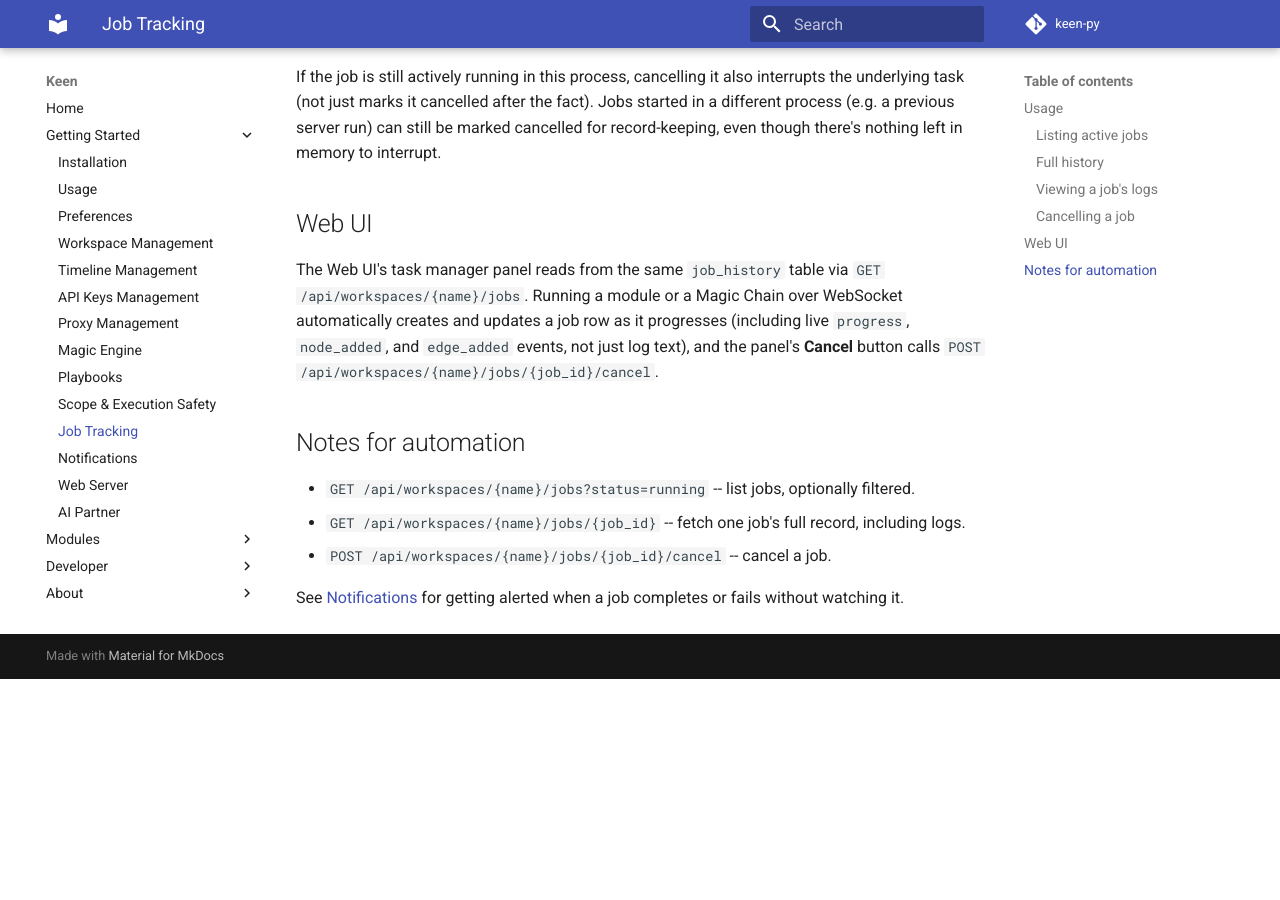
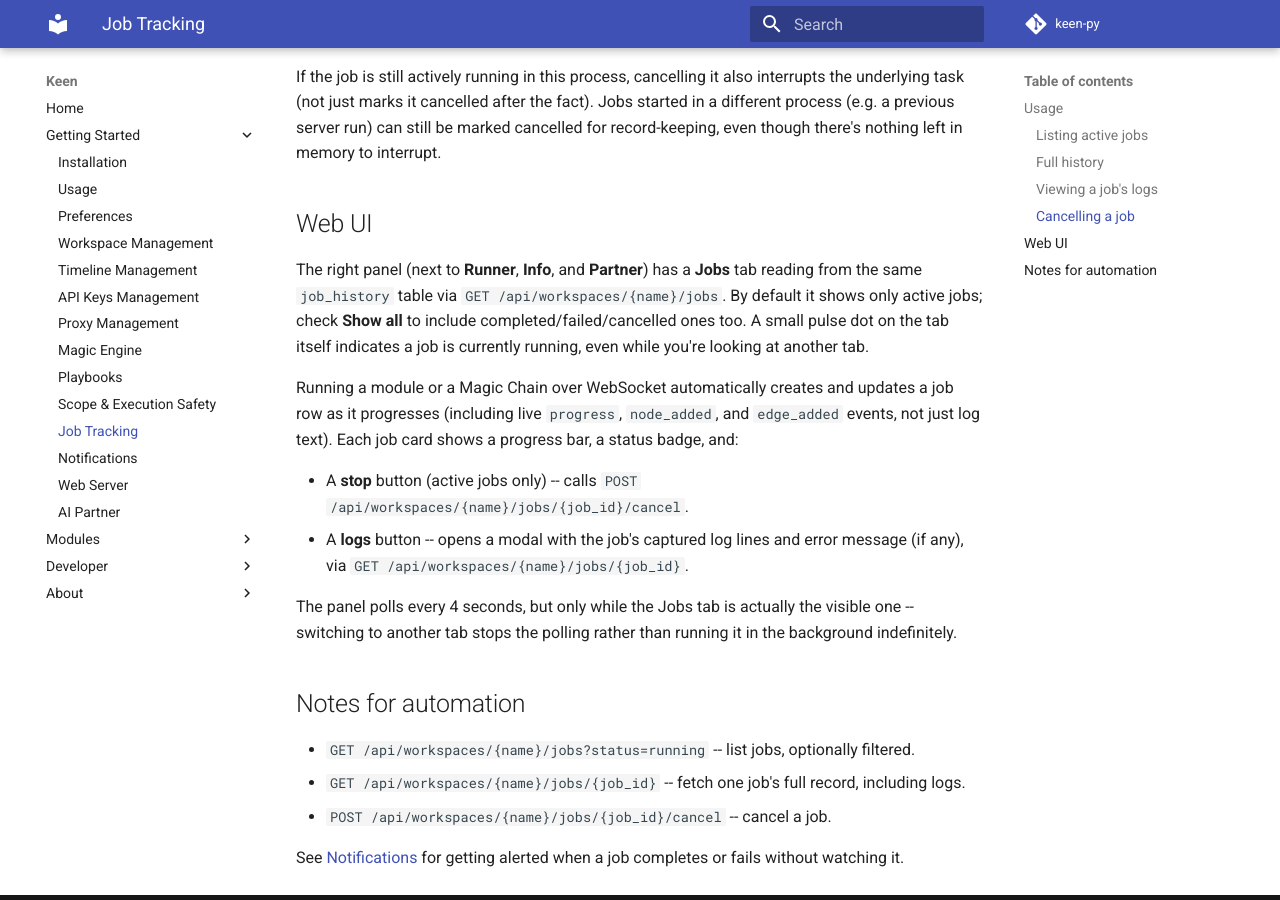
Before and after one commit to samuel-s-marques/keen-py, an MkDocs documentation site: the page built from docs/getting-started/jobs.md, in a window 1280 px wide and 900 px high, scrolled down 1199 px. Built offline with MkDocs 1.6.1 and Material for MkDocs 9.7.7, drawn with Linux system fonts in a browser that asks for light colours; comment, search, counter and statistics services are not loaded; before the commit the page ends 1878 px from its top, so only the background shows below that.

Commit message:
Update jobs.md

```diff
--- a/docs/getting-started/jobs.md
+++ b/docs/getting-started/jobs.md
@@ -50,7 +50,14 @@ If the job is still actively running in this process, cancelling it also interru
 
 ## Web UI
 
-The Web UI's task manager panel reads from the same `job_history` table via `GET /api/workspaces/{name}/jobs`. Running a module or a Magic Chain over WebSocket automatically creates and updates a job row as it progresses (including live `progress`, `node_added`, and `edge_added` events, not just log text), and the panel's **Cancel** button calls `POST /api/workspaces/{name}/jobs/{job_id}/cancel`.
+The right panel (next to **Runner**, **Info**, and **Partner**) has a **Jobs** tab reading from the same `job_history` table via `GET /api/workspaces/{name}/jobs`. By default it shows only active jobs; check **Show all** to include completed/failed/cancelled ones too. A small pulse dot on the tab itself indicates a job is currently running, even while you're looking at another tab.
+
+Running a module or a Magic Chain over WebSocket automatically creates and updates a job row as it progresses (including live `progress`, `node_added`, and `edge_added` events, not just log text). Each job card shows a progress bar, a status badge, and:
+
+- A **stop** button (active jobs only) -- calls `POST /api/workspaces/{name}/jobs/{job_id}/cancel`.
+- A **logs** button -- opens a modal with the job's captured log lines and error message (if any), via `GET /api/workspaces/{name}/jobs/{job_id}`.
+
+The panel polls every 4 seconds, but only while the Jobs tab is actually the visible one -- switching to another tab stops the polling rather than running it in the background indefinitely.
 
 ## Notes for automation
 
```
